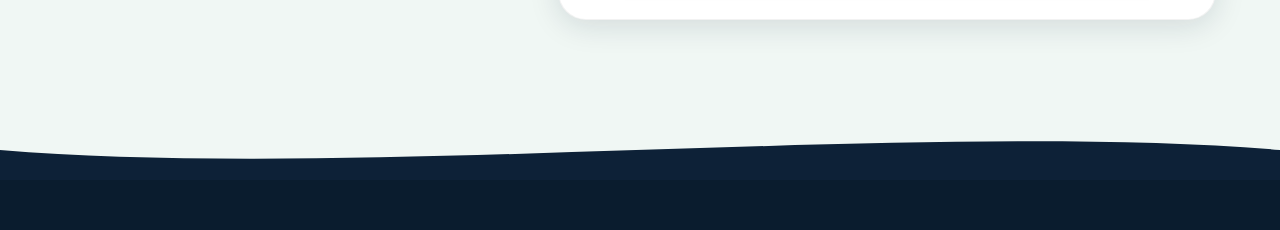
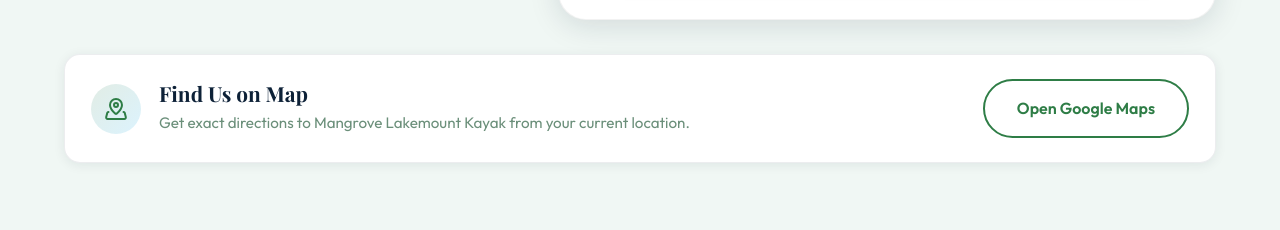
Before and after one commit to ShravanSaysHi/mangrove_lakemount, a plain HTML site: page index.html in a window 1280 px wide. Shown: the part 8171-8401 px from the top of the page. Drawn offline with nearby package versions, Linux system fonts and the light colour scheme.

Commit message:
Add Google Maps location block near contact section

```diff
--- a/index.html
+++ b/index.html
@@ -472,6 +472,20 @@
           </form>
         </div>
       </div>
+
+      <div class="contact-location-box" data-aos="fade-up" data-aos-duration="700">
+        <div class="contact-location-icon">
+          <i data-lucide="map-pinned"></i>
+        </div>
+        <div class="contact-location-content">
+          <h3>Find Us on Map</h3>
+          <p>Get exact directions to Mangrove Lakemount Kayak from your current location.</p>
+        </div>
+        <a href="https://maps.app.goo.gl/DHKd3KV48bgBMwkv7" target="_blank" rel="noopener noreferrer"
+          class="btn btn-outline-green">
+          Open Google Maps
+        </a>
+      </div>
     </div>
   </section>
 
--- a/styles.css
+++ b/styles.css
@@ -1101,6 +1101,47 @@ ul { list-style: none; }
 }
 .form-success i { width: 20px; height: 20px; flex-shrink: 0; }
 
+.contact-location-box {
+  margin-top: 34px;
+  background: var(--white);
+  border-radius: var(--radius-md);
+  border: 1px solid rgba(13,33,55,.08);
+  box-shadow: var(--shadow-sm);
+  padding: 24px 26px;
+  display: grid;
+  grid-template-columns: auto 1fr auto;
+  align-items: center;
+  gap: 18px;
+}
+
+.contact-location-icon {
+  width: 50px;
+  height: 50px;
+  border-radius: 50%;
+  background: linear-gradient(135deg, rgba(46,125,70,.14), rgba(79,195,247,.2));
+  display: flex;
+  align-items: center;
+  justify-content: center;
+  color: var(--green);
+}
+.contact-location-icon i {
+  width: 24px;
+  height: 24px;
+}
+
+.contact-location-content h3 {
+  font-family: var(--font-display);
+  font-size: 1.3rem;
+  color: var(--navy);
+  line-height: 1.2;
+  margin-bottom: 4px;
+}
+
+.contact-location-content p {
+  color: var(--text-light);
+  font-size: .95rem;
+}
+
 /* =============================================
    FOOTER
 ============================================= */
@@ -1260,6 +1301,11 @@ ul { list-style: none; }
   .reviews-grid { grid-template-columns: 1fr; }
   .reviews-stats { grid-template-columns: 1fr 1fr; }
   .offer-box { padding: 30px 22px; }
+  .contact-location-box {
+    grid-template-columns: 1fr;
+    text-align: center;
+    justify-items: center;
+  }
 
   .footer-grid { grid-template-columns: 1fr; gap: 32px; }
   .footer-body { padding: 48px 0 32px; }
```
